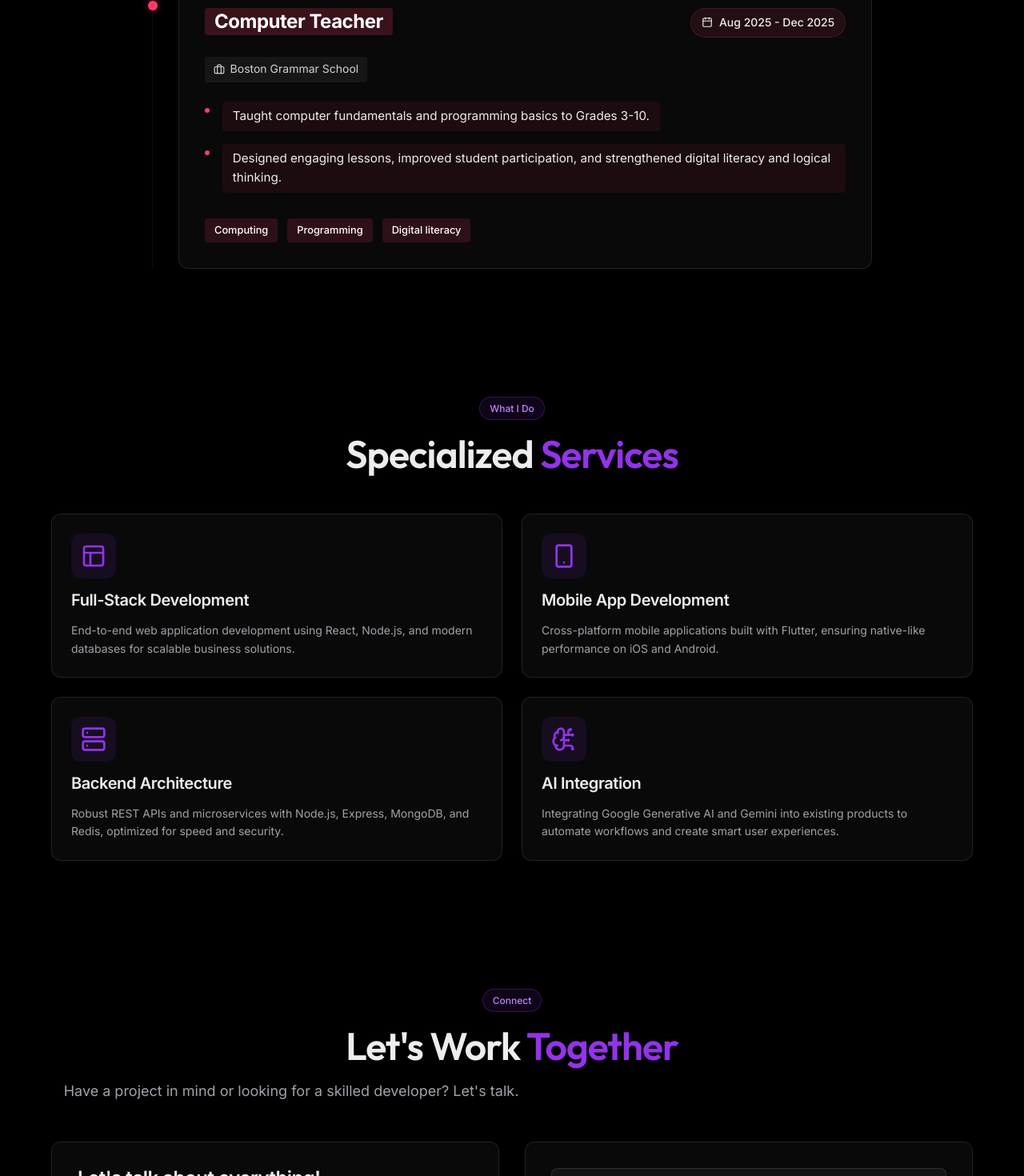
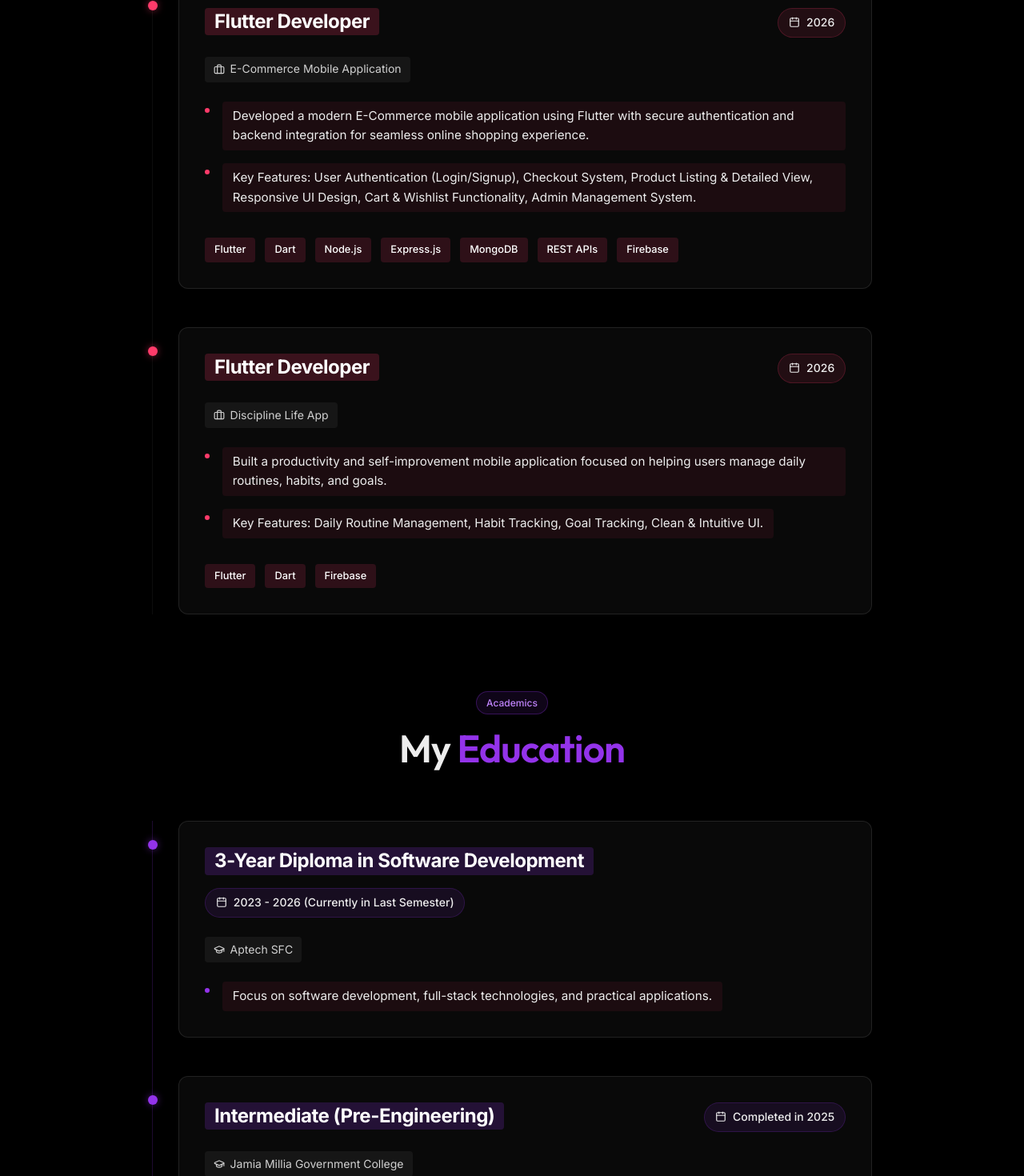
Before and after one commit to ateebkhan2299/Portfolio, a React (Vite) app: page / in a window 1280 px wide. Shown: the part 3980-5450 px from the top of the page at 80% size. Built offline with nearby package versions, Linux system fonts and the light colour scheme.

Commit message:
Update Experience and Education data based on CV

```diff
--- a/src/components/Experience.jsx
+++ b/src/components/Experience.jsx
@@ -1,5 +1,5 @@
 import React from 'react';
-import { Calendar, Briefcase, MapPin } from 'lucide-react';
+import { Calendar, Briefcase, MapPin, GraduationCap } from 'lucide-react';
 import './Experience.css';
 
 const Experience = () => {
@@ -18,30 +18,63 @@ const Experience = () => {
       tags: ["MERN Stack", "Next.js", "Javascript", "JWT", "OTP"]
     },
     {
-      role: "Computer Teacher",
-      company: "Boston Grammar School",
+      role: "Flutter Developer",
+      company: "E-Commerce Mobile Application",
       location: "",
-      period: "Aug 2025 - Dec 2025",
+      period: "2026",
       bullets: [
-        "Taught computer fundamentals and programming basics to Grades 3-10.",
-        "Designed engaging lessons, improved student participation, and strengthened digital literacy and logical thinking."
+        "Developed a modern E-Commerce mobile application using Flutter with secure authentication and backend integration for seamless online shopping experience.",
+        "Key Features: User Authentication (Login/Signup), Checkout System, Product Listing & Detailed View, Responsive UI Design, Cart & Wishlist Functionality, Admin Management System."
       ],
-      tags: ["Computing", "Programming", "Digital literacy"]
+      tags: ["Flutter", "Dart", "Node.js", "Express.js", "MongoDB", "REST APIs", "Firebase"]
+    },
+    {
+      role: "Flutter Developer",
+      company: "Discipline Life App",
+      location: "",
+      period: "2026",
+      bullets: [
+        "Built a productivity and self-improvement mobile application focused on helping users manage daily routines, habits, and goals.",
+        "Key Features: Daily Routine Management, Habit Tracking, Goal Tracking, Clean & Intuitive UI."
+      ],
+      tags: ["Flutter", "Dart", "Firebase"]
+    }
+  ];
+
+  const education = [
+    {
+      degree: "3-Year Diploma in Software Development",
+      institution: "Aptech SFC",
+      period: "2023 - 2026 (Currently in Last Semester)",
+      bullets: ["Focus on software development, full-stack technologies, and practical applications."]
+    },
+    {
+      degree: "Intermediate (Pre-Engineering)",
+      institution: "Jamia Millia Government College",
+      period: "Completed in 2025",
+      bullets: []
+    },
+    {
+      degree: "Matriculation (Science)",
+      institution: "The Spirite School",
+      period: "Completed in 2023",
+      bullets: []
     }
   ];
 
   return (
     <section id="experience" className="section experience-section">
       <div className="container">
+
         <div className="experience-header reveal-up">
           <span className="glass-badge">Journey</span>
-          <h2 className="section-title">Experience & <span className="text-primary">Education</span></h2>
+          <h2 className="section-title">Professional <span className="text-primary">Experience</span></h2>
         </div>
 
-        <div className="ref-timeline-container">
+        <div className="ref-timeline-container" style={{ marginBottom: '6rem' }}>
           <div className="ref-timeline">
             {experiences.map((exp, idx) => (
-              <div key={idx} className={`ref-timeline-item reveal-up delay-${(idx + 1) * 100}`}>
+              <div key={idx} className={`ref-timeline-item reveal-up delay-${(idx % 3 + 1) * 100}`}>
                 <div className="ref-timeline-dot"></div>
 
                 <div className="ref-timeline-content glass-panel">
@@ -75,16 +108,63 @@ const Experience = () => {
                     ))}
                   </ul>
 
-                  <div className="ref-tags">
-                    {exp.tags.map((tag, tIdx) => (
-                      <span key={tIdx} className="ref-tag">{tag}</span>
-                    ))}
-                  </div>
+                  {exp.tags && exp.tags.length > 0 && (
+                    <div className="ref-tags">
+                      {exp.tags.map((tag, tIdx) => (
+                        <span key={tIdx} className="ref-tag">{tag}</span>
+                      ))}
+                    </div>
+                  )}
                 </div>
               </div>
             ))}
           </div>
         </div>
+
+        {/* Education Section */}
+        <div className="experience-header reveal-up">
+          <span className="glass-badge">Academics</span>
+          <h2 className="section-title">My <span className="text-primary">Education</span></h2>
+        </div>
+
+        <div className="ref-timeline-container">
+          <div className="ref-timeline" style={{ borderLeftColor: 'rgba(147, 51, 234, 0.2)' }}>
+            {education.map((edu, idx) => (
+              <div key={idx} className={`ref-timeline-item reveal-up delay-${(idx % 3 + 1) * 100}`}>
+                <div className="ref-timeline-dot" style={{ backgroundColor: '#9333ea', boxShadow: '0 0 10px rgba(147, 51, 234, 0.5)' }}></div>
+
+                <div className="ref-timeline-content glass-panel">
+                  <div className="ref-card-header">
+                    <h3 className="ref-role-highlight" style={{ backgroundColor: 'rgba(147, 51, 234, 0.2)', color: '#fff' }}>{edu.degree}</h3>
+                    <div className="ref-period-badge" style={{ backgroundColor: 'rgba(147, 51, 234, 0.1)', borderColor: 'rgba(147, 51, 234, 0.2)' }}>
+                      <Calendar size={14} />
+                      <span>{edu.period}</span>
+                    </div>
+                  </div>
+
+                  <div className="ref-meta-row">
+                    <div className="ref-meta-item">
+                      <GraduationCap size={14} />
+                      <span>{edu.institution}</span>
+                    </div>
+                  </div>
+
+                  {edu.bullets && edu.bullets.length > 0 && (
+                    <ul className="ref-bullets">
+                      {edu.bullets.map((bullet, bIdx) => (
+                        <li key={bIdx} className="ref-bullet-item">
+                          <span className="ref-bullet-dot" style={{ backgroundColor: '#9333ea' }}></span>
+                          <span className="ref-bullet-text">{bullet}</span>
+                        </li>
+                      ))}
+                    </ul>
+                  )}
+                </div>
+              </div>
+            ))}
+          </div>
+        </div>
+
       </div>
     </section>
   );
```
